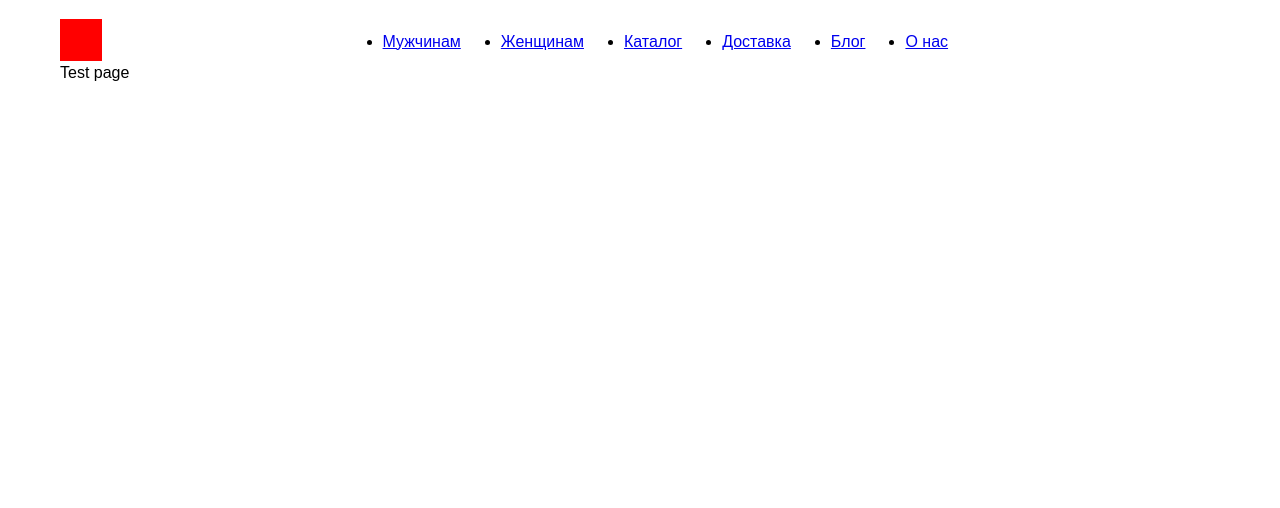
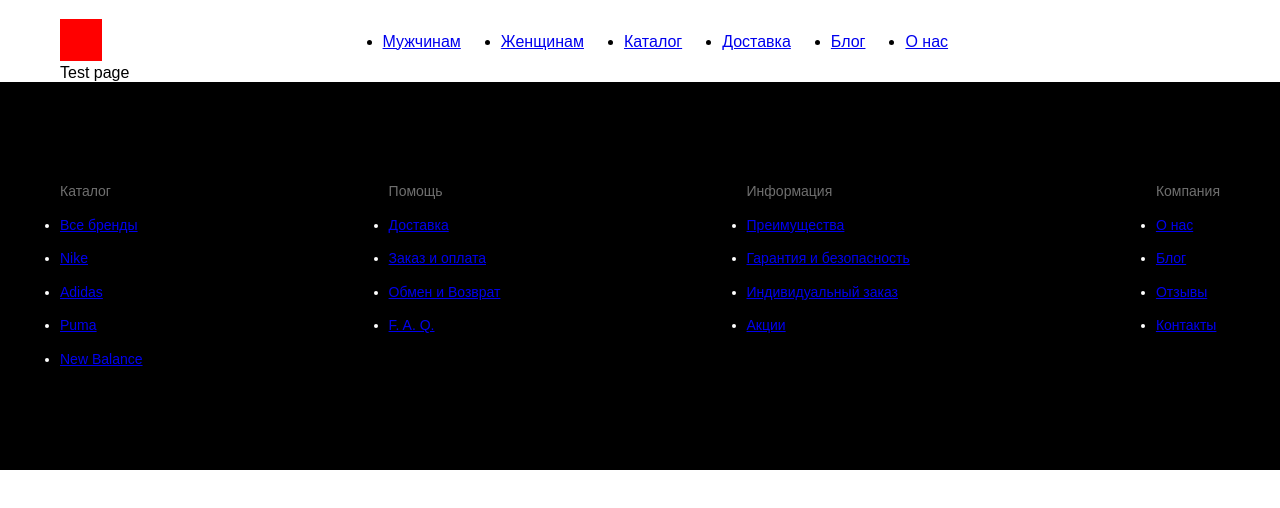
Before and after one commit to TatianaChF/tapir-test, a Nuxt app: page / in a window 1280 px wide. Shown: the top 508 px of the page. Built offline with nearby package versions, Linux system fonts and the light colour scheme.

Commit message:
add footer

```diff
--- a/app/layouts/default.vue
+++ b/app/layouts/default.vue
@@ -2,9 +2,11 @@
   <div>
     <AppHeader />
     <slot />
+    <AppFooter />
   </div>
 </template>
 
 <script setup lang="ts">
 import AppHeader from "~/components/AppHeader.vue";
+import AppFooter from "~/components/AppFooter.vue";
 </script>
```
